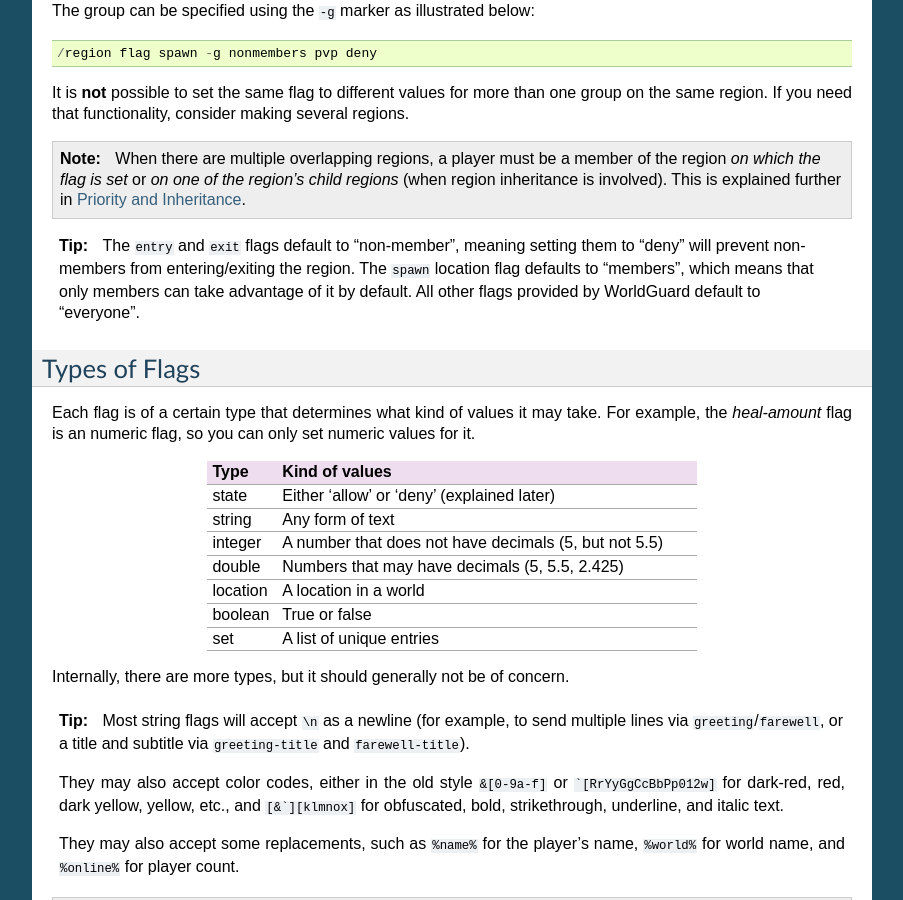
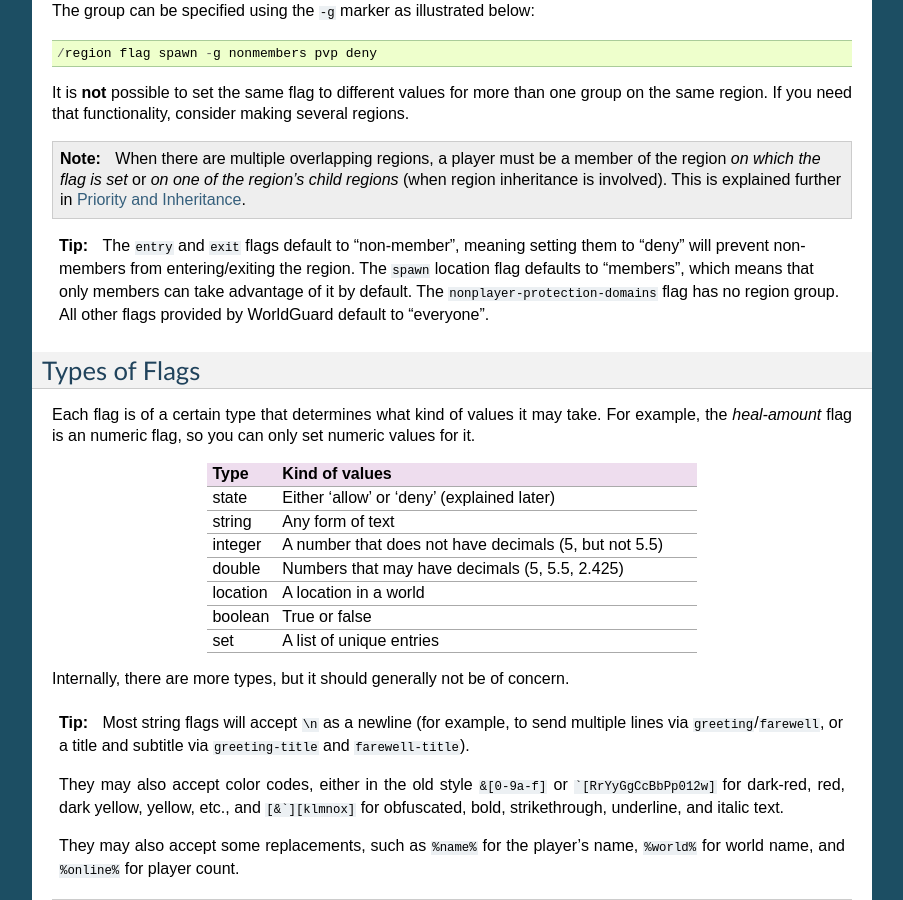
Before and after one commit to aurorasmiles/WorldGuardDocs, a Sphinx documentation site: the page built from source/regions/flags.rst, in a window 1280 px wide and 900 px high, scrolled down 1200 px. Shown: the whole window, without its empty margins (198-1101 px from the left). Built offline with Sphinx 7.4.7, drawn with Linux system fonts in a browser that asks for light colours.

Commit message:
Document that nonplayer-protection-domains has no region group (#29)

```diff
--- a/source/regions/flags.rst
+++ b/source/regions/flags.rst
@@ -55,7 +55,7 @@ It is **not** possible to set the same flag to different values for more than on
     When there are multiple overlapping regions, a player must be a member of the region *on which the flag is set* or *on one of the region's child regions* (when region inheritance is involved). This is explained further in :doc:`priorities`.
 
 .. tip::
-    The ``entry`` and ``exit`` flags default to "non-member", meaning setting them to "deny" will prevent non-members from entering/exiting the region. The ``spawn`` location flag defaults to "members", which means that only members can take advantage of it by default. All other flags provided by WorldGuard default to "everyone".
+    The ``entry`` and ``exit`` flags default to "non-member", meaning setting them to "deny" will prevent non-members from entering/exiting the region. The ``spawn`` location flag defaults to "members", which means that only members can take advantage of it by default. The ``nonplayer-protection-domains`` flag has no region group. All other flags provided by WorldGuard default to "everyone".
 
 Types of Flags
 ==============
```
